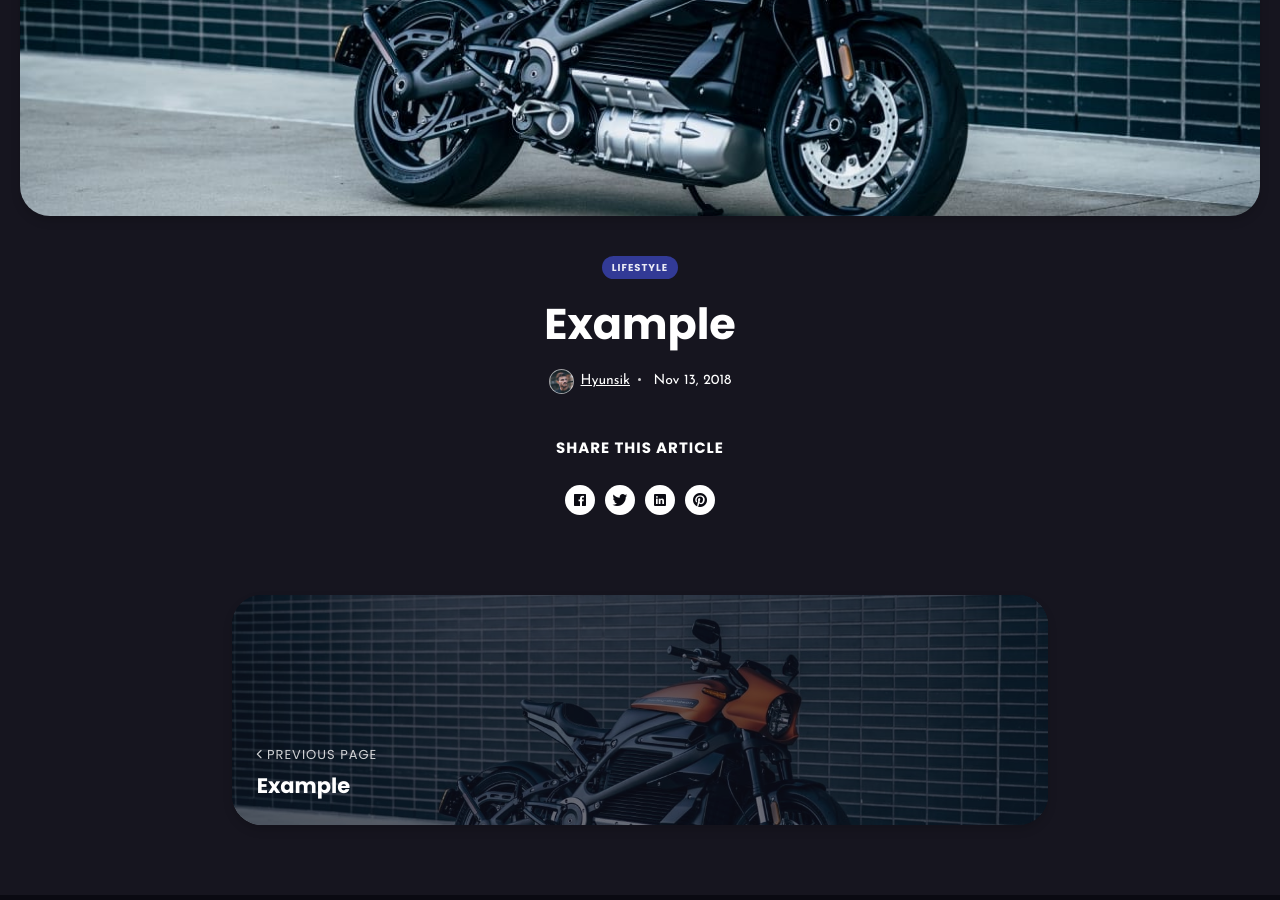
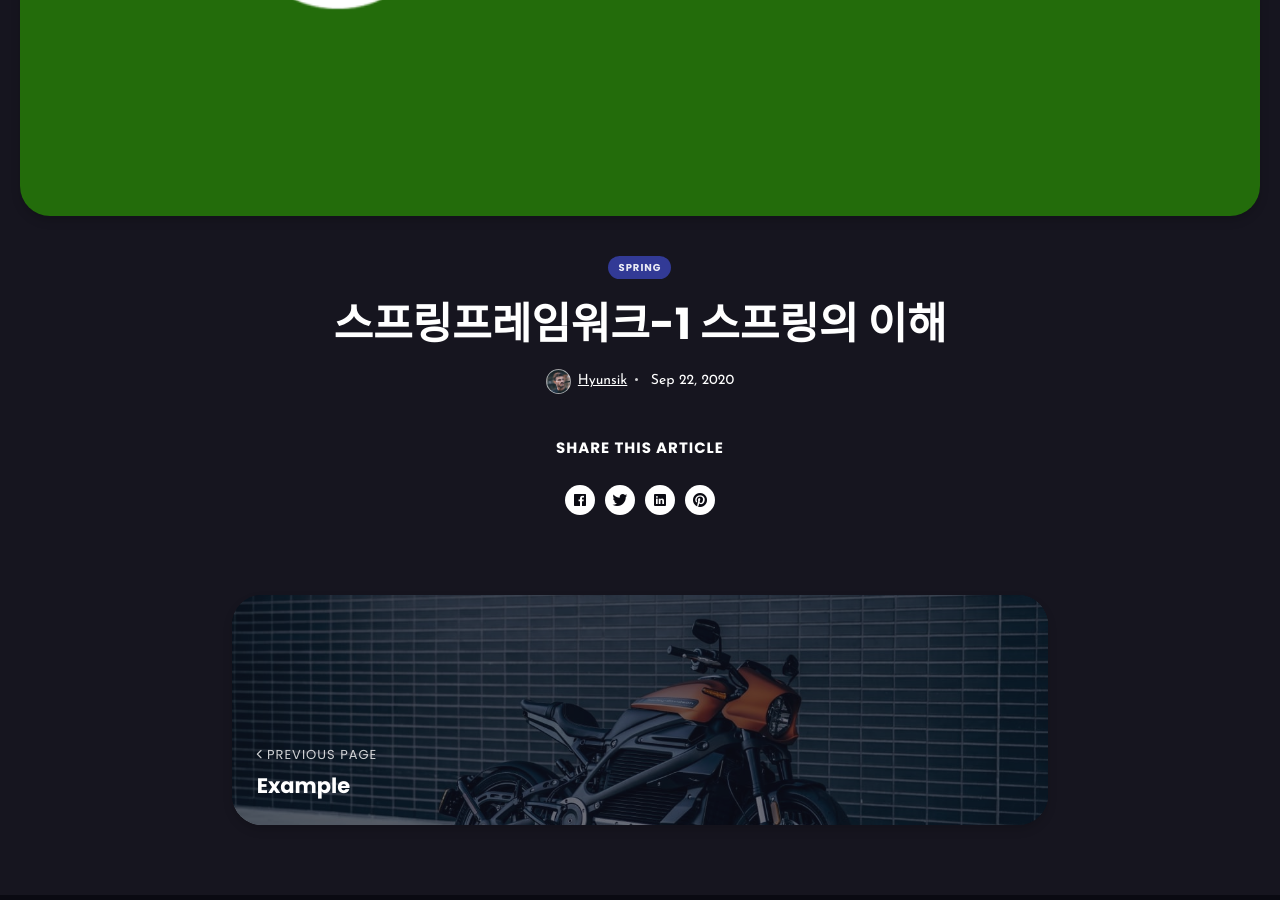
Before and after one commit to hs95blue/hs95blue.github.io, a Jekyll site: the page built from _posts/2020-09-22-1.md, in a window 1280 px wide and 900 px high, scrolled down 505 px. Built offline with Jekyll 4.4.1, drawn with Linux system fonts in a browser that asks for light colours; nearby versions of some CDN libraries; comment, search, counter and statistics services are not loaded.

Commit message:
Update 2020-09-22-1.md

```diff
--- a/_posts/2020-09-22-1.md
+++ b/_posts/2020-09-22-1.md
@@ -1,7 +1,7 @@
 ---
 layout: post
-title:  Example
-date:   2018-11-13 15:01:35 +0300
-image:  '/images/01-1.jpg'
-tags:   Lifestyle
+title:  스프링프레임워크-1 스프링의 이해
+date:   2020-09-22 06:25:35 +0300
+image:  '/images/spring.png'
+tags:   Spring
 ---
```
